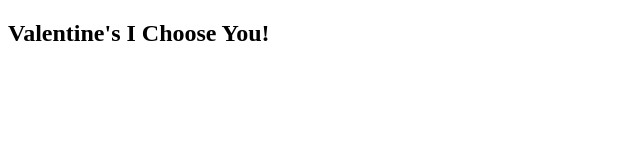
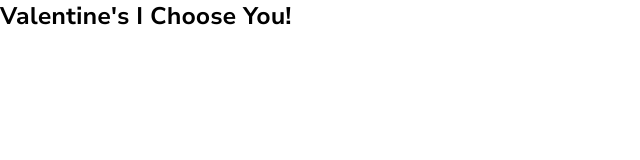
Before and after one commit to yvonnelutrinh/pokemon-valentine, a plain HTML site: page index.html in a window 1280 px wide. Shown: the whole page, without its empty margins (0-640 px from the left). Drawn offline with nearby package versions, Linux system fonts and the light colour scheme; files that its build step writes are made by us from their sources.

Commit message:
typography and files update

```diff
--- a/styles/partials/_mixins.scss
+++ b/styles/partials/_mixins.scss
@@ -0,0 +1 @@
+@use "./variables" as *;
--- /dev/null
+++ b/styles/partials/_resets.scss
@@ -0,0 +1,8 @@
+@use "./variables" as *;
+
+* {
+  margin: 0;
+  padding: 0;
+  box-sizing: border-box;
+  font-family: $font-primary;
+}
--- a/styles/partials/_typography.scss
+++ b/styles/partials/_typography.scss
@@ -1,4 +1,4 @@
-@use "/styles/partials/variables" as *;
+@use "./variables" as *;
 
 @font-face {
   font-family: "NunitoSans";
--- a/styles/partials/_variables.scss
+++ b/styles/partials/_variables.scss
@@ -0,0 +1,2 @@
+// font
+$font-primary: "NunitoSans";
--- a/styles/styles.scss
+++ b/styles/styles.scss
@@ -1 +1,5 @@
-@use "/styles/partials/variables";
+@use "./partials/global" as *;
+@use "./partials/mixins" as *;
+@use "./partials/resets" as *;
+@use "./partials/typography" as *;
+@use "./partials/variables" as *;
```
Also changed, not shown: styles/partials/_global.scss (+4 -3 lines), styles/styles.css (added).
